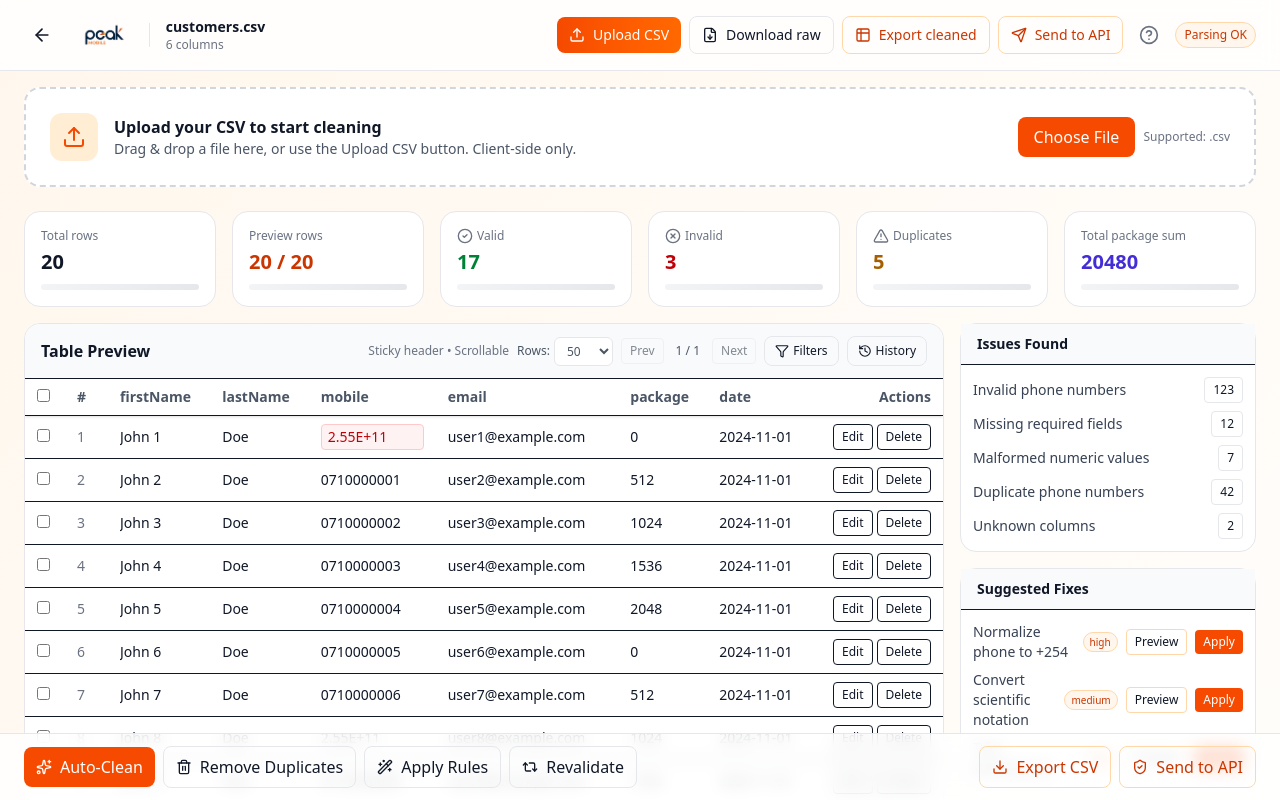
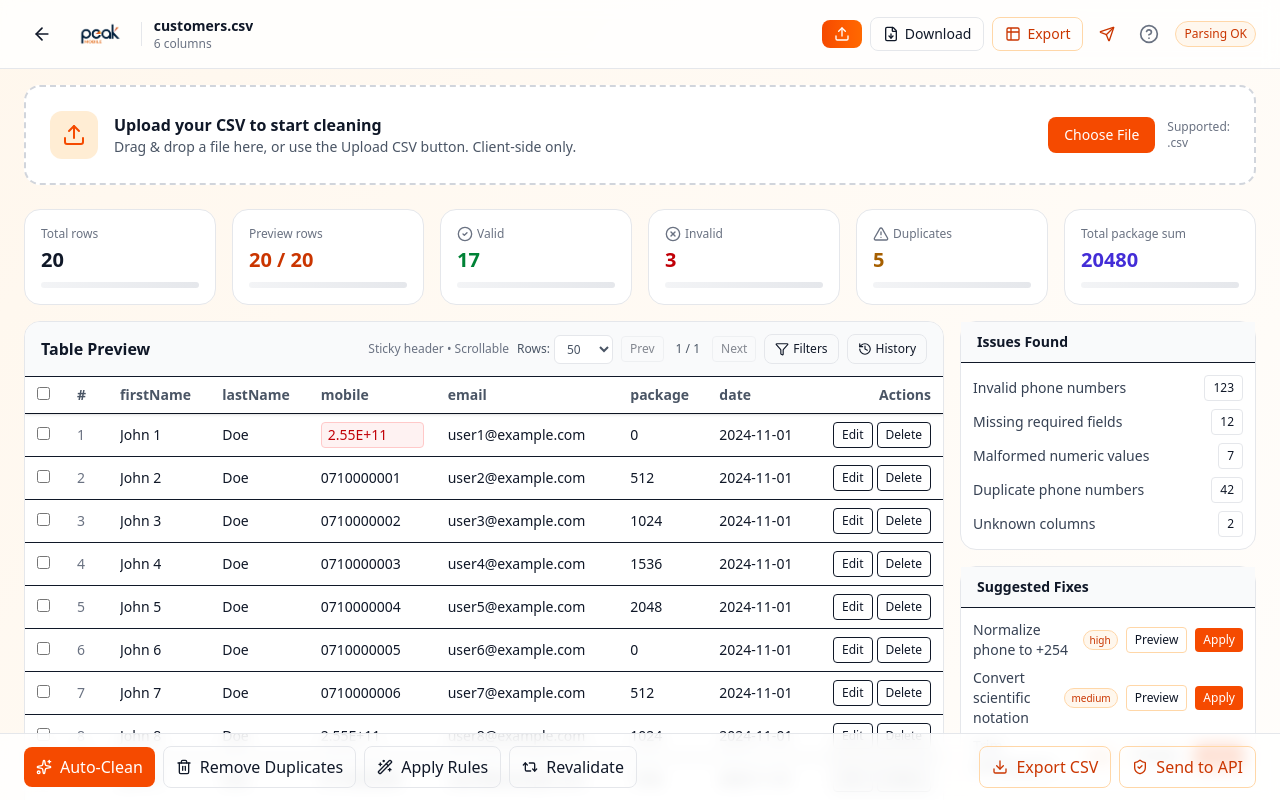
Before and after one commit to AlvinMusonye/Lynq, a React (Vite) app: page / in a window 1280 px wide. Both pictures are taken after a click on the button "Try Demo". Shown: the top 800 px of the page. Built offline with nearby package versions, Linux system fonts and the light colour scheme.

Commit message:
Feat: Fix ui

```diff
--- a/src/pages/DataPreviewPage.jsx
+++ b/src/pages/DataPreviewPage.jsx
@@ -201,20 +201,27 @@ function trimWhitespaceRow(row) {
     <div className="min-h-screen bg-gradient-to-br from-orange-50 to-white text-gray-900">
       {/* Header */}
       <header className="sticky top-0 z-30 bg-white/80 backdrop-blur border-b border-gray-200">
-        <div className="container mx-auto px-6 py-4 flex items-center justify-between">
-          <div className="flex items-center gap-4">
-            <button onClick={onBack} className="p-2 rounded-full hover:bg-gray-100">
+        <div className="container mx-auto px-4 sm:px-6 py-3 sm:py-4">
+          <div className="flex flex-col sm:flex-row sm:items-center justify-between gap-3">
+            <div className="flex items-center gap-3">
+              <button onClick={onBack} className="p-1.5 sm:p-2 rounded-full hover:bg-gray-100">
                 <ArrowLeft className="w-5 h-5" />
               </button>
-            <img src="logo.png" alt="Lynq Logo" className="h-8 w-auto" />
-            <div className="h-6 w-px bg-gray-200" />
-            <div>
+              <img src="logo.png" alt="Lynq Logo" className="h-7 sm:h-8 w-auto" />
+              <div className="h-6 w-px bg-gray-200 hidden sm:block" />
+              <div className="min-w-0">
                 <div className="text-sm font-semibold flex items-center gap-2">
                   {!editingName ? (
-                  <button className="text-left hover:underline" onClick={()=>setEditingName(true)}>{fileName}</button>
+                    <button
+                      className="text-left hover:underline truncate max-w-[120px] sm:max-w-none"
+                      onClick={()=>setEditingName(true)}
+                      title={fileName}
+                    >
+                      {fileName}
+                    </button>
                   ) : (
                     <input
-                    className="px-2 py-1 border rounded"
+                      className="px-2 py-1 border rounded w-full max-w-[180px] sm:max-w-none"
                       autoFocus
                       value={fileName}
                       onChange={(e)=>setFileName(e.target.value)}
@@ -226,48 +233,78 @@ function trimWhitespaceRow(row) {
                 <div className="text-xs text-gray-500">{headerCols.length} columns</div>
               </div>
             </div>
-          <div className="flex items-center gap-2">
-            <button onClick={() => fileInputRef.current?.click()} className="px-3 py-2 text-sm rounded-lg bg-gradient-to-r from-orange-600 to-orange-500 text-white hover:from-orange-700 hover:to-orange-600 flex items-center gap-2 transition-all">
-              <Upload className="w-4 h-4" /> Upload CSV
+            <div className="flex flex-wrap items-center gap-2 justify-end">
+              <div className="flex items-center gap-1 sm:gap-2 flex-wrap justify-end">
+                <button
+                  onClick={() => fileInputRef.current?.click()}
+                  className="px-2.5 sm:px-3 py-1.5 text-xs sm:text-sm rounded-lg bg-gradient-to-r from-orange-600 to-orange-500 text-white hover:from-orange-700 hover:to-orange-600 flex items-center gap-1.5 transition-all whitespace-nowrap"
+                >
+                  <Upload className="w-3.5 h-3.5 sm:w-4 sm:h-4" />
+                  <span className="hidden xs:inline">Upload CSV</span>
                 </button>
                 <input ref={fileInputRef} type="file" accept=".csv,text/csv" className="hidden" onChange={onFilePick} />
-            <button onClick={() => setModal({ type: 'download' })} className="px-3 py-2 text-sm rounded-lg border border-gray-200 hover:bg-gray-50 flex items-center gap-2 transition-colors">
-              <FileDown className="w-4 h-4" /> Download raw
+                <button
+                  onClick={() => setModal({ type: 'download' })}
+                  className="px-2.5 sm:px-3 py-1.5 text-xs sm:text-sm rounded-lg border border-gray-200 hover:bg-gray-50 flex items-center gap-1.5 transition-colors whitespace-nowrap"
+                >
+                  <FileDown className="w-3.5 h-3.5 sm:w-4 sm:h-4" />
+                  <span className="hidden sm:inline">Download</span>
                 </button>
-            <button onClick={() => setModal({ type: 'export' })} className="px-3 py-2 text-sm rounded-lg border border-orange-200 hover:bg-orange-50 text-orange-700 flex items-center gap-2 transition-colors">
-              <Table2 className="w-4 h-4" /> Export cleaned
+                <button
+                  onClick={() => setModal({ type: 'export' })}
+                  className="px-2.5 sm:px-3 py-1.5 text-xs sm:text-sm rounded-lg border border-orange-200 hover:bg-orange-50 text-orange-700 flex items-center gap-1.5 transition-colors whitespace-nowrap"
+                >
+                  <Table2 className="w-3.5 h-3.5 sm:w-4 sm:h-4" />
+                  <span className="hidden sm:inline">Export</span>
                 </button>
-            <button onClick={() => setModal({ type: 'sendApi' })} className="px-3 py-2 text-sm rounded-lg border border-orange-200 hover:bg-orange-50 text-orange-700 flex items-center gap-2 transition-colors">
-              <Send className="w-4 h-4" /> Send to API
+                <button
+                  onClick={() => setModal({ type: 'sendApi' })}
+                  className="p-1.5 sm:p-2 rounded-lg hover:bg-gray-50 text-orange-700"
+                  title="Send to API"
+                >
+                  <Send className="w-4 h-4 sm:w-4 sm:h-4" />
                 </button>
-            <button onClick={() => notify('Open Help/Docs (placeholder)')} className="p-2 rounded-lg hover:bg-gray-50" aria-label="Help">
-              <HelpCircle className="w-5 h-5 text-gray-500" />
+                <button
+                  onClick={() => notify('Open Help/Docs (placeholder)')}
+                  className="p-1.5 sm:p-2 rounded-lg hover:bg-gray-50"
+                  aria-label="Help"
+                >
+                  <HelpCircle className="w-4 h-4 sm:w-5 sm:h-5 text-gray-500" />
                 </button>
-            <div className="text-xs px-2 py-1 rounded-full bg-orange-50 text-orange-700 border border-orange-200">Parsing OK</div>
+              </div>
+              <div className="text-xs px-2 py-1 rounded-full bg-orange-50 text-orange-700 border border-orange-200 whitespace-nowrap">
+                Parsing OK
+              </div>
+            </div>
           </div>
         </div>
       </header>
 
       {/* Prominent Upload Banner */}
-      <section className="container mx-auto px-6 pt-4">
+      <section className="container mx-auto px-4 sm:px-6 pt-3 sm:pt-4">
         <div
           onDragOver={(e)=>{e.preventDefault(); setDragActive(true);}}
           onDragLeave={()=>setDragActive(false)}
           onDrop={onDropFiles}
-          className={`rounded-2xl border-2 ${dragActive ? 'border-blue-400 bg-blue-50/60' : 'border-dashed border-gray-300 bg-white'} p-6 flex items-center justify-between`}
+          className={`rounded-xl sm:rounded-2xl border-2 ${dragActive ? 'border-blue-400 bg-blue-50/60' : 'border-dashed border-gray-300 bg-white'} p-4 sm:p-6 flex flex-col sm:flex-row items-start sm:items-center justify-between gap-4`}
         >
-          <div className="flex items-center gap-4">
-            <div className="w-12 h-12 rounded-xl bg-orange-100 text-orange-600 flex items-center justify-center">
-              <Upload className="w-6 h-6" />
+          <div className="flex flex-col sm:flex-row items-start sm:items-center gap-3 sm:gap-4 w-full">
+            <div className="w-10 h-10 sm:w-12 sm:h-12 rounded-lg sm:rounded-xl bg-orange-100 text-orange-600 flex-shrink-0 flex items-center justify-center">
+              <Upload className="w-5 h-5 sm:w-6 sm:h-6" />
             </div>
-            <div>
-              <div className="font-semibold">Upload your CSV to start cleaning</div>
-              <div className="text-sm text-gray-600">Drag & drop a file here, or use the Upload CSV button. Client-side only.</div>
+            <div className="min-w-0">
+              <div className="font-semibold text-sm sm:text-base">Upload your CSV to start cleaning</div>
+              <div className="text-xs sm:text-sm text-gray-600">Drag & drop a file here, or use the Upload CSV button. Client-side only.</div>
             </div>
           </div>
-          <div className="flex items-center gap-2">
-            <button onClick={()=>fileInputRef.current?.click()} className="px-4 py-2 rounded-lg bg-orange-600 text-white hover:bg-orange-700">Choose File</button>
-            <div className="text-xs text-gray-500">Supported: .csv</div>
+          <div className="w-full sm:w-auto flex flex-col sm:flex-row items-stretch sm:items-center gap-2 sm:gap-3">
+            <button
+              onClick={()=>fileInputRef.current?.click()}
+              className="px-3 sm:px-4 py-2 text-sm rounded-lg bg-orange-600 text-white hover:bg-orange-700 whitespace-nowrap text-center"
+            >
+              Choose File
+            </button>
+            <div className="text-xs text-gray-500 text-center sm:text-left">Supported: .csv</div>
           </div>
         </div>
       </section>
```
Lines whose indentation alone changed are shown as unchanged.
